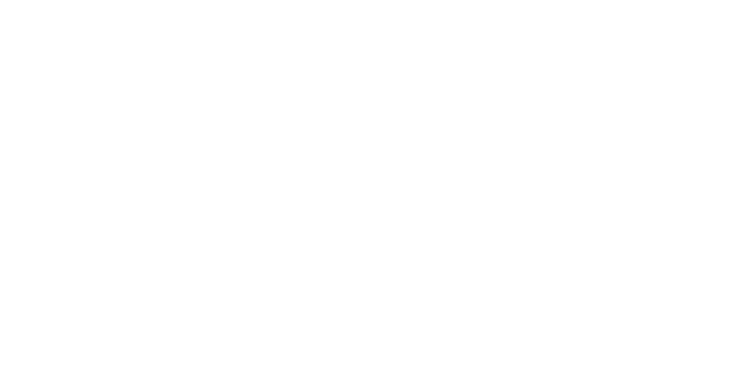
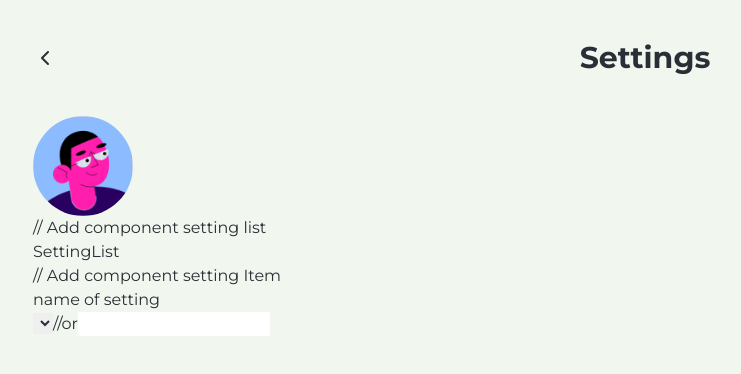
Before and after one commit to torgoMarket/Chatly, a React (Vite) app in the folder frontend/: page /settings in a window 1280 px wide. Before the commit this address had no page. Shown: the top 374 px of the page, without its empty margins (7-748 px from the left). Built offline with nearby package versions, Linux system fonts and the light colour scheme.

Commit message:
[ADD] UpdateImage

```diff
--- a/frontend/src/App.tsx
+++ b/frontend/src/App.tsx
@@ -1,3 +1,4 @@
+import clsx from 'clsx'
 import { useTheme } from './context/ThemeContext'
 import AppRouter from './router/AppRouter'
 import './styles/index.scss'
@@ -6,7 +7,7 @@
 	const { theme } = useTheme()
 
 	return (
-		<div className={'light'}>
+		<div className={clsx('app', theme)}>
 			<AppRouter />
 		</div>
 	)
--- a/frontend/src/components/Layouts/Profile/Profile.tsx
+++ b/frontend/src/components/Layouts/Profile/Profile.tsx
@@ -1,5 +1,6 @@
 import { Settings } from 'lucide-react'
 
+import { useNavigate } from 'react-router-dom'
 import styles from './Profile.module.scss'
 
 interface ProfileProps {
@@ -9,6 +10,8 @@
 }
 
 export const Profile: React.FC<ProfileProps> = ({ name, avatar, tag }) => {
+	const navigate = useNavigate()
+
 	return (
 		<div className={styles.profile}>
 			<div className={styles.avatar}>
@@ -21,7 +24,7 @@
 				<div className={styles.tag}>{tag}</div>
 			</div>
 			<div className={styles.setting}>
-				<Settings />
+				<Settings onClick={() => navigate('/settings')} />
 			</div>
 		</div>
 	)
--- /dev/null
+++ b/frontend/src/components/Layouts/UpdateImage/UpdateImage.module.scss
@@ -0,0 +1,13 @@
+.updateImage {
+	img {
+		@apply w-32 h-32 rounded-full;
+	}
+
+	.imageUpload {
+		@apply hidden;
+	}
+
+	.defaultImage {
+		@apply w-32 h-32 rounded-full bg-slate-400;
+	}
+}
--- /dev/null
+++ b/frontend/src/components/Layouts/UpdateImage/UpdateImage.tsx
@@ -0,0 +1,50 @@
+import React from 'react'
+
+import clsx from 'clsx'
+import styles from './UpdateImage.module.scss'
+
+interface UpdateImageProps {
+	image: string | null
+	className?: string
+}
+
+export const UpdateImage: React.FC<UpdateImageProps> = ({
+	image,
+	className,
+}) => {
+	const [currentImage, setCurrentImage] = React.useState<string | null>(image)
+
+	const handleImageChange = (event: React.ChangeEvent<HTMLInputElement>) => {
+		const file = event.target.files?.[0]
+		if (file) {
+			const reader = new FileReader()
+			reader.onloadend = () => {
+				setCurrentImage(reader.result as string)
+			}
+			reader.readAsDataURL(file)
+		}
+	}
+
+	return (
+		<div className={clsx(styles.updateImage, className)}>
+			<label htmlFor='imageUpload'>
+				{currentImage ? (
+					<img
+						src={currentImage ? currentImage : 'default-avatar.png'}
+						alt='Avatar'
+						style={{ width: '100px', height: '100px', cursor: 'pointer' }}
+					/>
+				) : (
+					<div className={styles.defaultImage}></div>
+				)}
+			</label>
+			<input
+				id='imageUpload'
+				className={styles.imageUpload}
+				type='file'
+				accept='image/*'
+				onChange={handleImageChange}
+			/>
+		</div>
+	)
+}
--- /dev/null
+++ b/frontend/src/pages/Settings/Settings.module.scss
@@ -0,0 +1,15 @@
+.setting {
+	@apply px-10 lg:px-0;
+
+	.header {
+		@apply w-full flex items-center py-10;
+
+		h1 {
+			@apply text-3xl font-bold mx-auto;
+		}
+
+		.backIcon {
+			@apply cursor-pointer size-6;
+		}
+	}
+}
--- /dev/null
+++ b/frontend/src/pages/Settings/Settings.tsx
@@ -0,0 +1,27 @@
+import { ChevronLeft } from 'lucide-react'
+import avatar1 from '../../assets/images/avatar1.png'
+import { Container } from '../../components/Container/Container'
+import { UpdateImage } from '../../components/Layouts/UpdateImage/UpdateImage'
+import styles from './Settings.module.scss'
+export const Settings = () => {
+	return (
+		<div className={styles.setting}>
+			<Container>
+				<header className={styles.header}>
+					<ChevronLeft className={styles.backIcon} />
+					<h1>Settings</h1>
+				</header>
+				<UpdateImage image={avatar1} />
+				// Add component setting list
+				<div>SettingList</div>
+				// Add component setting Item
+				<div>
+					<div>name of setting</div>
+					<select></select>
+					//or
+					<input type='text' />
+				</div>
+			</Container>
+		</div>
+	)
+}
--- a/frontend/src/router/AppRouter.tsx
+++ b/frontend/src/router/AppRouter.tsx
@@ -6,6 +6,7 @@
 import { Login } from '../pages/Login/Login'
 import { Recover } from '../pages/Recover/Recover'
 import { Register } from '../pages/Register/Register'
+import { Settings } from '../pages/Settings/Settings'
 
 const AppRouter: React.FC = () => {
 	return (
@@ -16,6 +17,7 @@
 				<Route path='/recover' element={<Recover />} />
 				<Route path='/register' element={<Register />} />
 				<Route path='/dashboard' element={<Dashboard />} />
+				<Route path='/settings' element={<Settings />} />
 			</Routes>
 		</Router>
 	)
--- a/frontend/src/styles/index.scss
+++ b/frontend/src/styles/index.scss
@@ -7,5 +7,5 @@
 @import './variables.scss';
 
 .app {
-	@apply min-h-screen w-screen overflow-hidden h-full font-sans bg-background;
+	@apply min-h-screen w-full overflow-hidden font-sans bg-background;
 }
```
